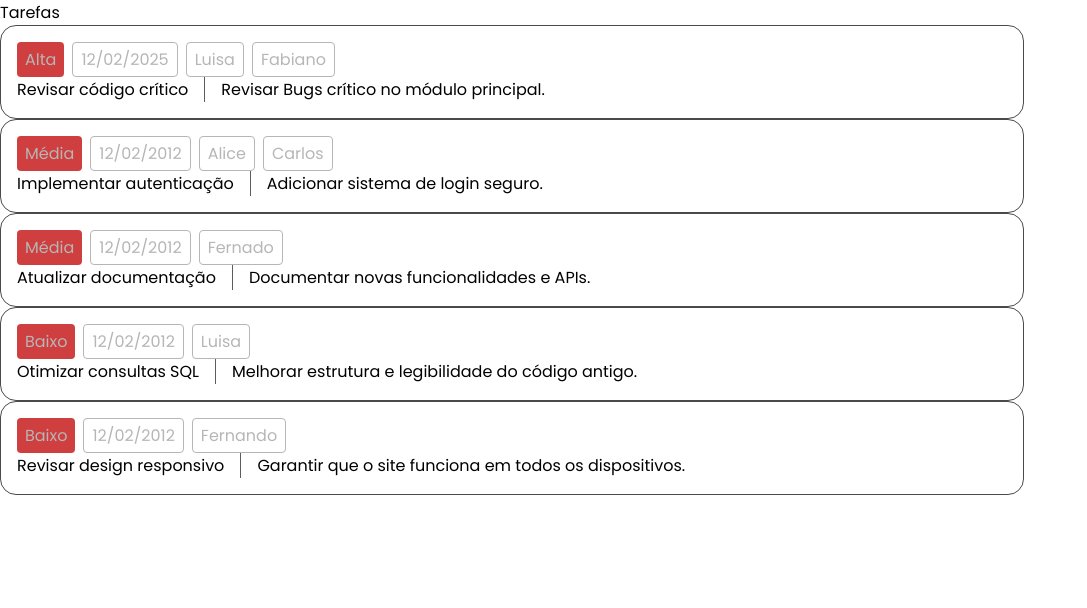
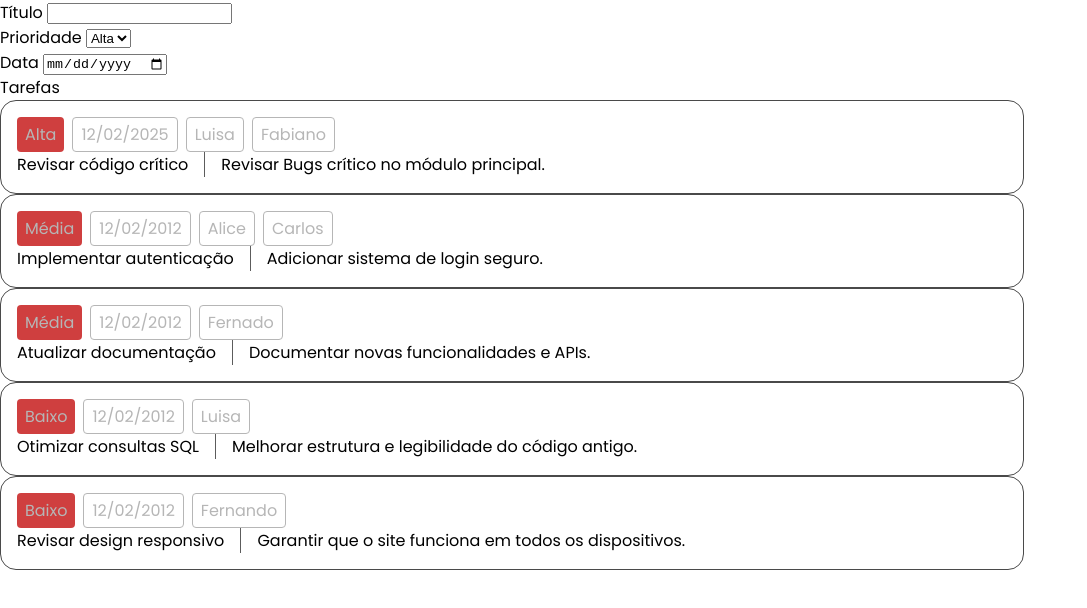
Before and after one commit to Domy531-dev/Atividade-Trello, a plain HTML site: page Atividade-Trello/index.html in a window 1280 px wide. Shown: the whole page, without its empty margins (0-1087 px from the left). Drawn offline with Linux system fonts and the light colour scheme; files whose address does not match are found by name.

Commit message:
Atividade- Trello

```diff
--- a/Atividade-Trello/index.html
+++ b/Atividade-Trello/index.html
@@ -11,10 +11,25 @@
 <body>
     <form class="formulario-tarefas">
     <div class="formulario-tarefas--linha-inteira">
-    <div class="">
-    </div>
+    <div class="formulario-tarefas--linha--metade">
+    <div class="formulario-tarefas--coluna">
+        <label>Título</label>
+        <input>
+        </div>
     </div>
 
+    <div class="formulario-tarefas--linha--metade">
+        <div class="formulario-tarefas--coluna">
+            <label>Prioridade</label>
+            <select>
+                <option>Alta</option>
+            </select>
+    </div>
+
+    <div class="formulario-tarefas--coluna">
+        <label>Data</label>
+        <input type="date">
+    </div>
     <main>
 
        <h1>Tarefas</h1>
```
